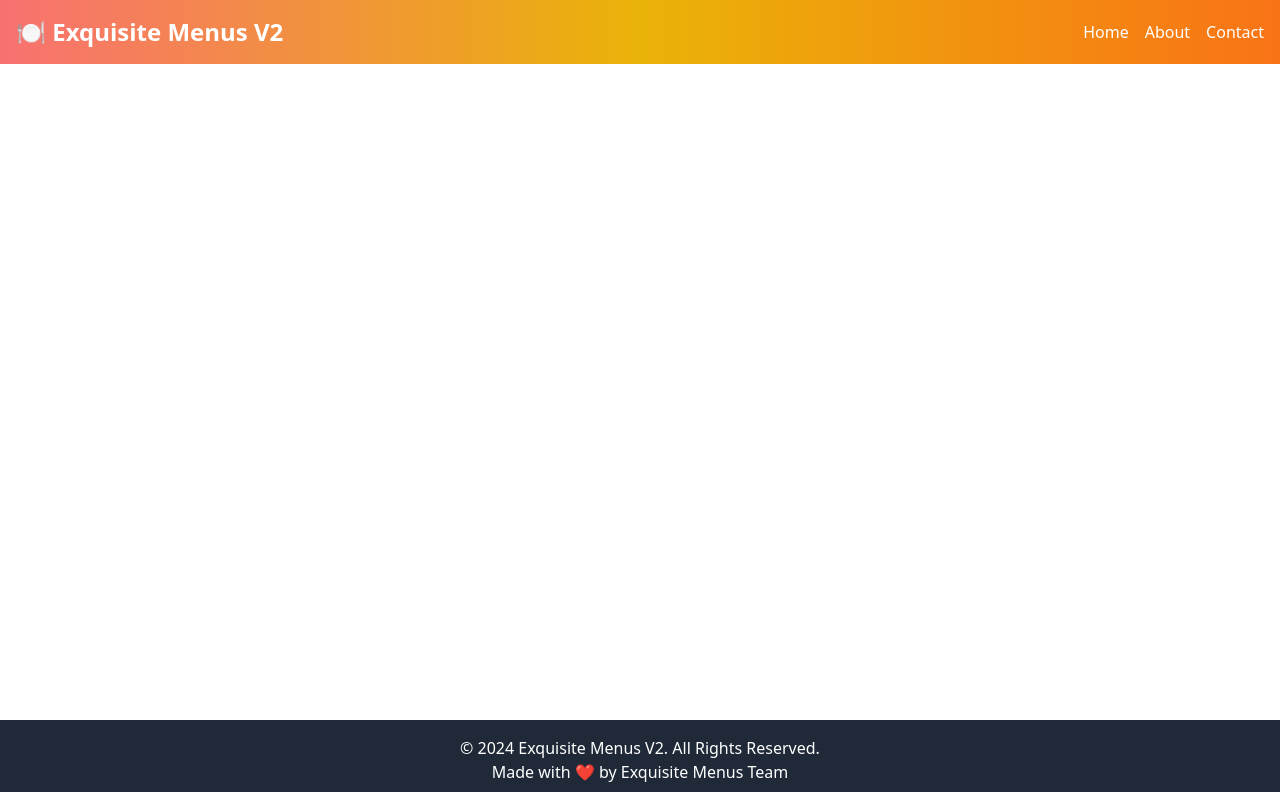
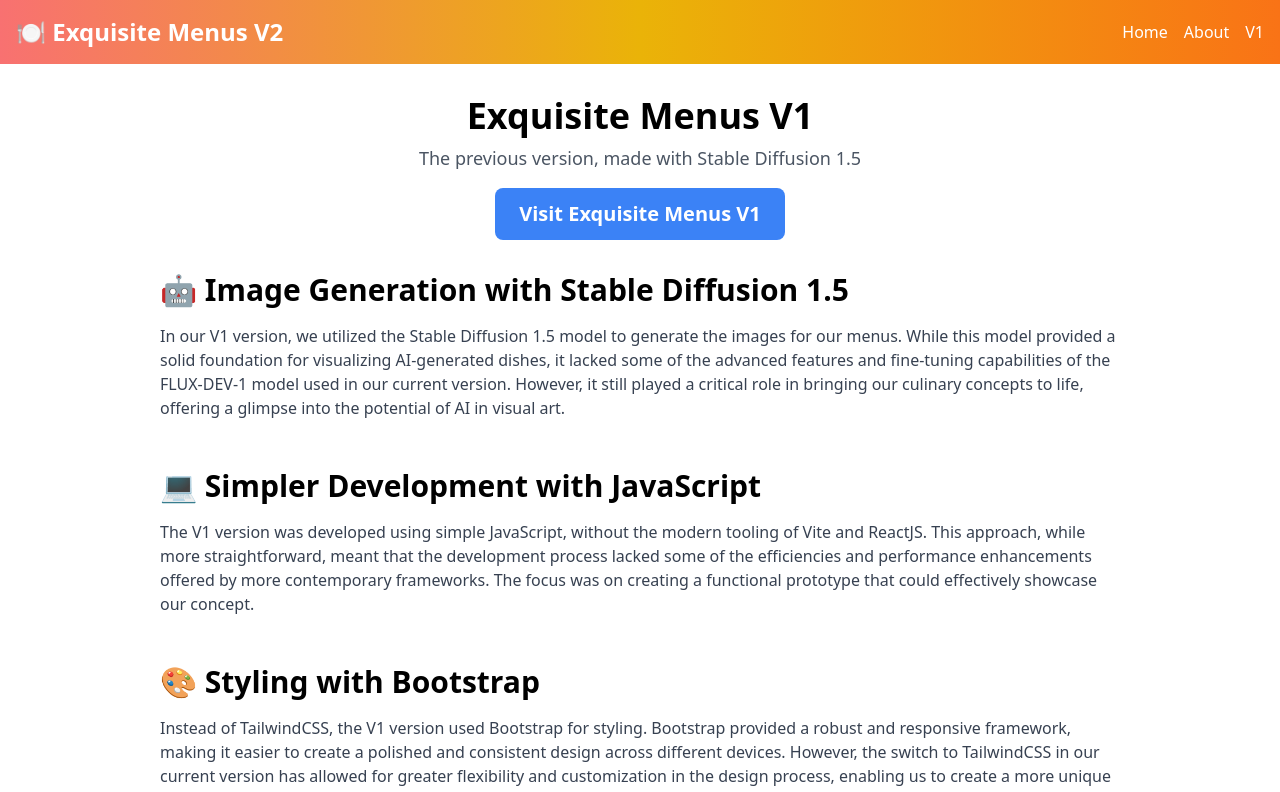
Before and after one commit to louispaulet/menu_display_2, a React (Vite) app in the folder menu_display_2/: page /#/v1 in a window 1280 px wide. Shown: the top 792 px of the page. Built offline with nearby package versions, Linux system fonts and the light colour scheme.

Commit message:
replace contacts section in header with a V1 about page link, create about V1 page, and redirect to V1 project

```diff
--- a/menu_display_2/src/App.jsx
+++ b/menu_display_2/src/App.jsx
@@ -6,6 +6,7 @@
 import Homepage from './pages/Homepage';
 import About from './pages/About';
 import Menu from './pages/Menu';
+import V1 from './pages/V1';
 
 function App() {
   return (
@@ -15,6 +16,7 @@
         <Routes>
           <Route path="/" element={<Homepage />} />
           <Route path="/about" element={<About />} />
+          <Route path="/v1" element={<V1 />} />
           <Route path="/menu/:id" element={<Menu />} />
         </Routes>
       </main>
--- a/menu_display_2/src/components/Header.jsx
+++ b/menu_display_2/src/components/Header.jsx
@@ -11,7 +11,7 @@
           <ul className="flex space-x-4">
             <li><a href="#" className="hover:underline">Home</a></li>
             <li><a href="#about" className="hover:underline">About</a></li>
-            <li><a href="#contact" className="hover:underline">Contact</a></li>
+            <li><a href="#v1" className="hover:underline">V1</a></li>
           </ul>
         </nav>
       </div>
--- /dev/null
+++ b/menu_display_2/src/pages/V1.jsx
@@ -0,0 +1,43 @@
+// src/pages/V1.jsx
+
+function V1() {
+  return (
+    <div className="p-8 max-w-screen-lg mx-auto">
+      <header className="text-center mb-8">
+        <h1 className="text-4xl font-bold mb-2">Exquisite Menus V1</h1>
+        <p className="text-lg text-gray-600">The previous version, made with Stable Diffusion 1.5</p>
+        <a
+          href="https://exquisite-menus.thefrenchartist.dev/"
+          target="_blank"
+          rel="noopener noreferrer"
+          className="inline-block mt-4 text-xl font-semibold text-white bg-blue-500 px-6 py-3 rounded-lg hover:bg-blue-600 transition"
+        >
+          Visit Exquisite Menus V1
+        </a>
+      </header>
+
+      <section className="mb-12">
+        <h2 className="text-3xl font-semibold mb-4">🤖 Image Generation with Stable Diffusion 1.5</h2>
+        <p className="text-gray-700 mb-6">
+          In our V1 version, we utilized the Stable Diffusion 1.5 model to generate the images for our menus. While this model provided a solid foundation for visualizing AI-generated dishes, it lacked some of the advanced features and fine-tuning capabilities of the FLUX-DEV-1 model used in our current version. However, it still played a critical role in bringing our culinary concepts to life, offering a glimpse into the potential of AI in visual art.
+        </p>
+      </section>
+
+      <section className="mb-12">
+        <h2 className="text-3xl font-semibold mb-4">💻 Simpler Development with JavaScript</h2>
+        <p className="text-gray-700 mb-6">
+          The V1 version was developed using simple JavaScript, without the modern tooling of Vite and ReactJS. This approach, while more straightforward, meant that the development process lacked some of the efficiencies and performance enhancements offered by more contemporary frameworks. The focus was on creating a functional prototype that could effectively showcase our concept.
+        </p>
+      </section>
+
+      <section className="mb-12">
+        <h2 className="text-3xl font-semibold mb-4">🎨 Styling with Bootstrap</h2>
+        <p className="text-gray-700 mb-6">
+          Instead of TailwindCSS, the V1 version used Bootstrap for styling. Bootstrap provided a robust and responsive framework, making it easier to create a polished and consistent design across different devices. However, the switch to TailwindCSS in our current version has allowed for greater flexibility and customization in the design process, enabling us to create a more unique and tailored user experience.
+        </p>
+      </section>
+    </div>
+  );
+}
+
+export default V1;
```
